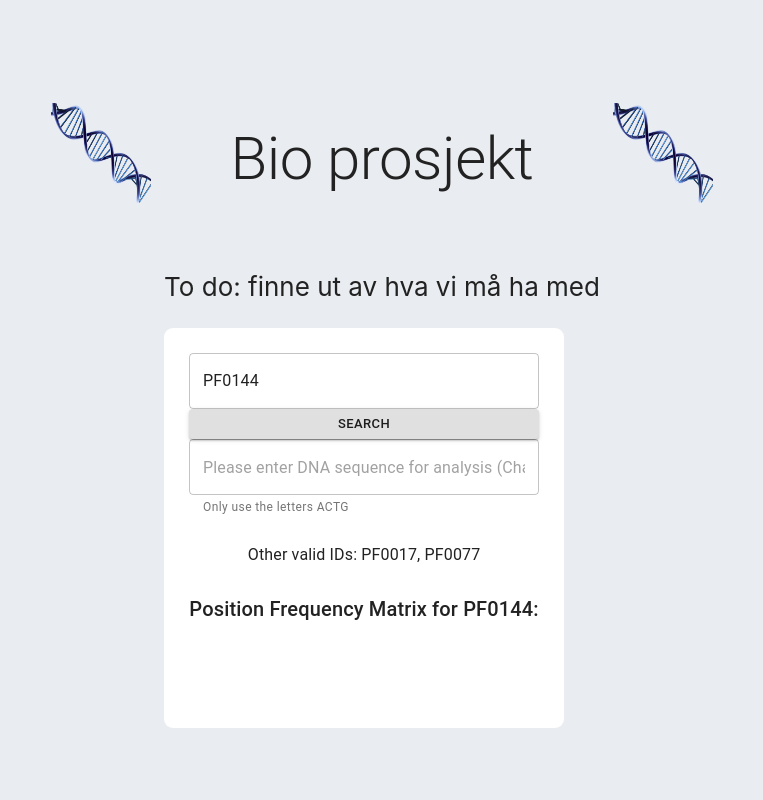
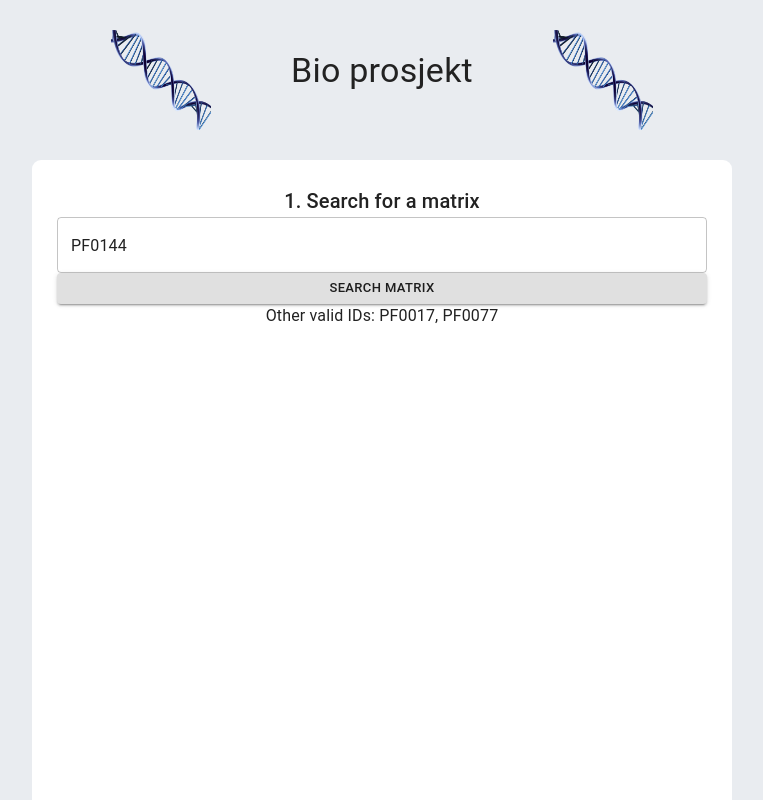
Before and after one commit to sunnivablock/mol3022, a React (Create React App) app in the folder bioProsjekt/: page / in a window 1280 px wide. Shown: the top 800 px of the page, without its empty margins (258-1021 px from the left). Built offline with nearby package versions, Linux system fonts and the light colour scheme.

Commit message:
Cleaned up code, hid components so the user cant create errors

```diff
--- a/bioProsjekt/src/App.js
+++ b/bioProsjekt/src/App.js
@@ -10,7 +10,7 @@ function App() {
         <div style={{display:"flex", flexDirection:"row"}}>
           <img style={{padding:"30px"}} width={100} height={100} src={dna}></img>
           <div style={{padding:"50px"}}>
-            <Typography variant="h2">Bio prosjekt</Typography>
+            <Typography variant="h4">Bio prosjekt</Typography>
           </div>
           <img style={{padding:"30px"}} width={100} height={100} src={dna}></img>
         </div>
--- a/bioProsjekt/src/components/Graph.jsx
+++ b/bioProsjekt/src/components/Graph.jsx
@@ -4,13 +4,12 @@ import { Typography, TextField, Button } from '@material-ui/core';
 import {getMatrix} from "../queries/jaspar";
 
 
-
 function Graph() {
-
     const [id, setId ] = useState("PF0144");
     const [oneMatrix, setOneMatrix ] = useState({});
     const [sequence, setSequence] = useState("");
     const [dnaError, setDNAError]= useState(false);
+    const [match, setMatch] =useState();
 
 
     const fetchData = (id1) => {
@@ -27,11 +26,16 @@ function Graph() {
 
     const calculatePWM = (matrix) => {
       let common= matrix.A[0]+matrix.C[0]+matrix.G[0]+matrix.T[0];
-      let ARow=matrix.A.map((element) => pwm(element, common)) //Math.log2((element/common)/0.25)
+      let ARow=matrix.A.map((element) => pwm(element, common))
       let CRow=matrix.C.map((element) => pwm(element, common))
       let GRow=matrix.G.map((element) => pwm(element, common))
       let TRow=matrix.T.map((element) => pwm(element, common))
       const PWM = {"A":ARow, "C": CRow,"G": GRow, "T":TRow}
+      /* Klikke av at det under her ikke funke, så la det stå litt til
+      let PWM = {};
+      for (let [key,value] of Object.entries(matrix)){
+        PWM = {...PWM,...{key: (value.map((element) => pwm(element, common)))}}
+      }*/
       return PWM
 
     }
@@ -41,8 +45,6 @@ function Graph() {
       const diffLength= (seq.length - length)+1
       if(diffLength>-1){
         let matchingPosititons = Array.apply(0, Array(diffLength))
-      console.log("matching",matchingPosititons, diffLength)
-
         for(let i=0; i<diffLength; i++){
           let positionProbability=0;
             for(let j=i; j<length+i; j++ ){
@@ -51,33 +53,25 @@ function Graph() {
             }
         matchingPosititons[i] =positionProbability
       }
-    console.log('###', matchingPosititons)
-
+      setMatch(matchingPosititons)
     }
   }
-
-
-
 
 
     const checkValidDNA = (str) => {
       if (str.match(/^[ACGTacgt]*$/) ){
         setSequence(str)
         setDNAError(false)
-        console.log(sequence)
       }
       else{
         setDNAError(true)
       }
     }
-//Nå må man skrive inn gyldig ID i tekstfeltet, må håndtere at bruker kanskje skriver inn ugyldig ID
-// Alt krasjer når man begynner å skrive inn ny id..
-/* neste steg blir å bruke dataen fra matrixen til å "d identify the most likely
-transcription factor binding sites in the DNA sequence" */
 
     return(
       <div className="container">
        <div style={{padding:'25px', display:"flex", flexDirection:"column"}}>
+       <Typography variant="h6">{"1. Search for a matrix"}</Typography>
           <TextField
             className="DNAInput"
             size="medium"
@@ -97,36 +91,53 @@ transcription factor binding sites in the DNA sequence" */
               fetchData(id)
             }}
           >
-            Search
+            Search matrix
           </Button>
+          <Typography>Other valid IDs: PF0017, PF0077</Typography>
+          {oneMatrix.A &&
+            <div>
+              <Typography variant="subtitle1" >{"Position Frequency Matrix for  "+ id +": "}</Typography>
+              <Typography>{"A:  "+ oneMatrix.A.join()}</Typography>
+              <Typography>{"C:  "+ oneMatrix.C.join()}</Typography>
+              <Typography>{"T:  "+ oneMatrix.T.join()}</Typography>
+              <Typography>{"G:  "+ oneMatrix.G.join()}</Typography>
+            </div>
+          }
+         <p/>
+          {oneMatrix.A &&
+          <div>
+             <Typography variant="h6">{"2. Type in a DNA sequence for matching"}</Typography>
           <TextField
             className="DNASequence"
             size="medium"
             variant="outlined"
             type="text"
             error={dnaError}
-            onError
             value={sequence}
             helperText="Only use the letters ACTG"
             onChange={(e) => {
              checkValidDNA(e.target.value)
-             calculatePWM(oneMatrix)
-             calculate(calculatePWM(oneMatrix), sequence)
             }}
             placeholder="Please enter DNA sequence for analysis (Characters acgt or ACGT)"
           />
-        </div>
-        <Typography>Other valid IDs: PF0017, PF0077</Typography>
-          <p/>
-          <Typography variant="h6">{"Position Frequency Matrix for  "+ id +": "}</Typography>
-          {oneMatrix.A &&
-            <div>
-              <Typography>{"A:  "+ oneMatrix.A.join()}</Typography>
-              <Typography>{"C:  "+ oneMatrix.C.join()}</Typography>
-              <Typography>{"T:  "+ oneMatrix.T.join()}</Typography>
-              <Typography>{"G:  "+ oneMatrix.G.join()}</Typography>
+            <Button
+            size="small"
+            fullWidth={false}
+            variant="contained"
+            onClick={() => {
+              let pwm1 = calculatePWM(oneMatrix)
+              calculate(calculatePWM(oneMatrix), sequence)
+            }}
+          >
+            Search
+          </Button>
+          {match &&
+            <Typography>{"We found matches: "+ match  }</Typography>
+            //<Typography>{"and transcription factor bindings are most likely from position "+ Math.max(match)}</Typography> funker ikke når vi har negative tall :/
+          }
           </div>
         }
+        </div>
        </div>
     )
 }
--- a/bioProsjekt/src/components/GraphStyle.css
+++ b/bioProsjekt/src/components/GraphStyle.css
@@ -1,9 +1,7 @@
-
 .container {
-
-    background-color: white;
-    height: 400px;
-    width: 400px;
-    box-shadow: 5px;
-    border-radius: 9px;
+  background-color: white;
+  height: 800px;
+  width: 700px;
+  box-shadow: 5px;
+  border-radius: 9px;
 }
--- a/bioProsjekt/src/components/page.jsx
+++ b/bioProsjekt/src/components/page.jsx
@@ -6,7 +6,6 @@ const Page = () => {
 
     return(
         <div>
-            <p>To do: finne ut av hva vi må ha med</p>
             <Graph/>
         </div>
     )
```
Lines whose indentation alone changed are shown as unchanged.
